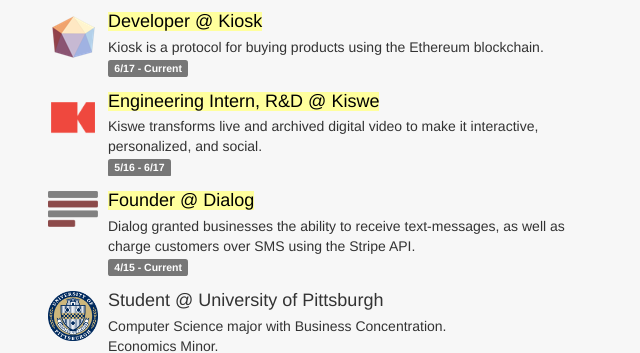
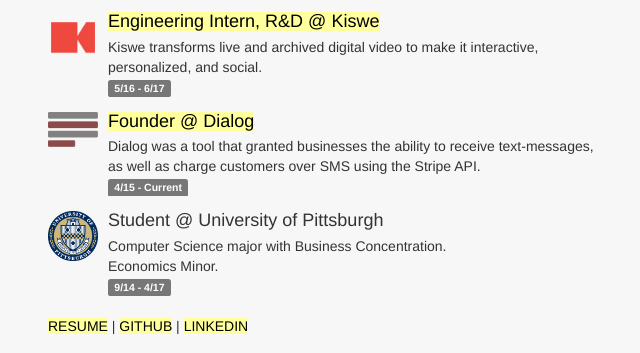
Before and after one commit to dkindler/dkindler.github.io, a plain HTML site: page index.html in a window 1280 px wide. Shown: the part 239-592 px from the top of the page, without its empty margins (22-662 px from the left). Drawn offline with nearby package versions, Linux system fonts and the light colour scheme.

Commit message:
update site

```diff
--- a/index.html
+++ b/index.html
@@ -39,16 +39,6 @@
         </li>
         <li class="media">
             <div class="media-left">
-                <img style="width:50px" class="media-object" src="assets/kiosk.png">
-            </div>
-            <div class="media-body">
-                <a href="http://kioskprotocol.com"><h4 class="media-heading"><span id="highlight">Developer @ Kiosk</span></h4></a>
-                <p>Kiosk is a protocol for buying products using the Ethereum blockchain.</p>
-                <p><span class="label label-default">6/17 - Current</span></p>
-            </div>
-        </li>
-        <li class="media">
-            <div class="media-left">
                 <img style="width:50px" class="media-object" src="assets/kiswe.png">
             </div>
             <div class="media-body">
@@ -63,7 +53,7 @@
             </div>
             <div class="media-body">
                 <a href="https://talkdialog.com"><h4 class="media-heading"><span id="highlight">Founder @ Dialog</span></h4></a>
-                <p>Dialog granted businesses the ability to receive text-messages, as well as charge customers over SMS using the Stripe API.</p>
+                <p>Dialog was a tool that granted businesses the ability to receive text-messages, as well as charge customers over SMS using the Stripe API.</p>
                 <p><span class="label label-default">4/15 - Current</span></p>
             </div>
         </li>
```
Also changed, not shown: assets/paxos.png.
